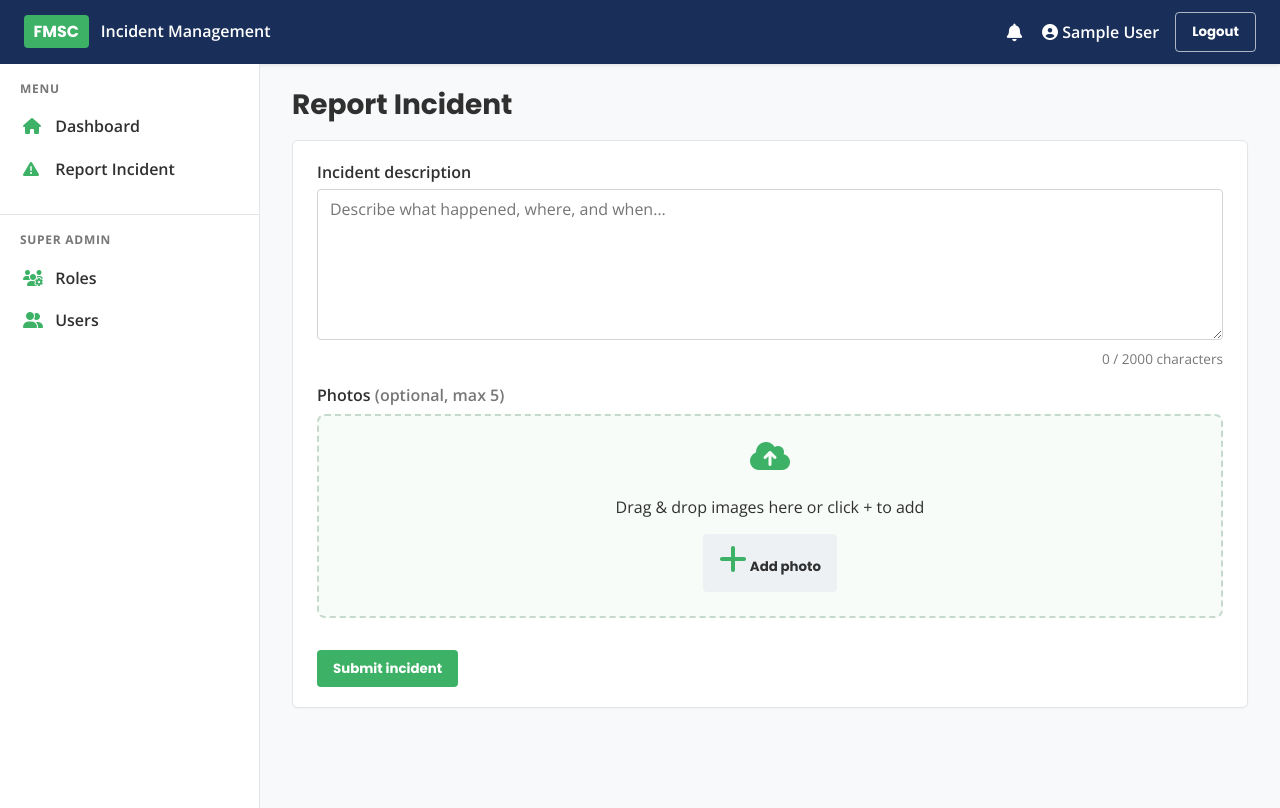
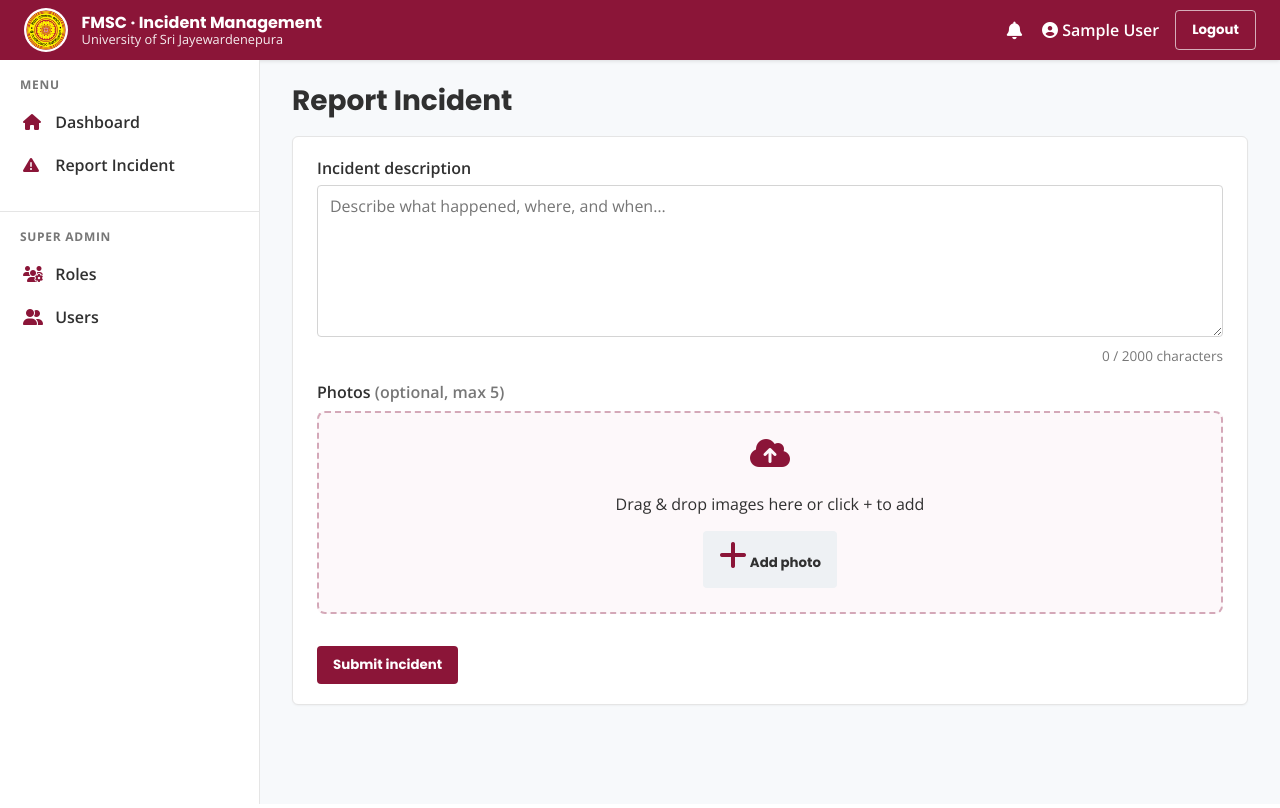
Before and after one commit to LEOQuester/incident-management, a Django app: page /incidents/report/ in a window 1280 px wide. Run offline with Django 5.2, Linux system fonts and the light colour scheme; the visitor is signed in with stand-in values (Sample User, id 1); data that the repository does not hold is empty; some libraries are stand-ins or nearby versions.

Commit message:
Apply USJ maroon branding and Jayewardenepura logo site-wide
Replace green accents with maroon, add USJ logo to auth and app headers,
and set favicon from the official mark.

Co-authored-by: induwaralakindu09 <induwaralakindu09@gmail.com>

```diff
--- a/static/css/fmsc.css
+++ b/static/css/fmsc.css
@@ -1,7 +1,12 @@
 :root {
-  --fmsc-green: #3db166;
-  --fmsc-green-dark: #2d944f;
+  /* USJ / Jayewardenepura maroon (primary brand) */
+  --usj-maroon: #8b1538;
+  --usj-maroon-dark: #6b102c;
+  --usj-maroon-light: #f5e8ed;
   --fmsc-navy: #192f59;
+  /* Legacy aliases → maroon */
+  --fmsc-green: var(--usj-maroon);
+  --fmsc-green-dark: var(--usj-maroon-dark);
   --fmsc-text: #303030;
   --fmsc-muted: #777;
   --fmsc-border: #e5e5e5;
@@ -36,29 +41,43 @@ a {
   display: flex;
   align-items: center;
   justify-content: space-between;
-  padding: 0.75rem 1.5rem;
-  background: var(--fmsc-navy);
+  padding: 0.5rem 1.5rem;
+  background: var(--usj-maroon);
   color: #fff;
-  box-shadow: 0 1px 4px rgba(0, 0, 0, 0.1);
+  box-shadow: 0 1px 4px rgba(0, 0, 0, 0.12);
 }
 
 .topbar-brand {
   display: flex;
-  align-items: baseline;
-  gap: 0.75rem;
+  align-items: center;
+  gap: 0.85rem;
 }
 
-.brand-mark {
-  background: var(--fmsc-green);
-  color: #fff;
+.brand-logo {
+  width: 44px;
+  height: 44px;
+  object-fit: contain;
+  border-radius: 50%;
+  background: #fff;
+  padding: 2px;
+}
+
+.brand-copy {
+  display: flex;
+  flex-direction: column;
+  line-height: 1.2;
+}
+
+.brand-title {
   font-family: var(--font-heading);
   font-weight: 700;
-  padding: 0.25rem 0.6rem;
-  border-radius: 4px;
+  font-size: 1rem;
 }
 
-.brand-text {
-  font-weight: 600;
+.brand-subtitle {
+  font-size: 0.8rem;
+  opacity: 0.92;
+  font-weight: 400;
 }
 
 .topbar-user {
@@ -440,18 +471,18 @@ a {
 }
 
 .photo-dropzone {
-  border: 2px dashed #c5d9cc;
+  border: 2px dashed #d4a8b8;
   border-radius: 8px;
   padding: 1.5rem;
   text-align: center;
-  background: #f8fcf9;
+  background: #fdf8fa;
   cursor: pointer;
   transition: border-color 0.15s, background 0.15s;
 }
 
 .photo-dropzone.dragover {
-  border-color: var(--fmsc-green);
-  background: #eef9f2;
+  border-color: var(--usj-maroon);
+  background: var(--usj-maroon-light);
 }
 
 .photo-dropzone i {
--- a/templates/base.html
+++ b/templates/base.html
@@ -1,10 +1,11 @@
+<!DOCTYPE html>
 {% load static %}
-<!DOCTYPE html>
 <html lang="en">
 <head>
   <meta charset="UTF-8">
   <meta name="viewport" content="width=device-width, initial-scale=1">
-  <title>{% block title %}{{ page_title|default:"FMSC Incident Management" }}{% endblock %} | FMSC USJ</title>
+  <title>{% block title %}{{ page_title|default:"FMSC Incident Management" }}{% endblock %} | USJ FMSC</title>
+  <link rel="icon" href="{% static 'img/usjp-logo.jpg' %}" type="image/jpeg">
   <link rel="preconnect" href="https://fonts.googleapis.com">
   <link rel="preconnect" href="https://fonts.gstatic.com" crossorigin>
   <link href="https://fonts.googleapis.com/css2?family=Open+Sans:wght@300;400;600;700&family=Poppins:wght@400;600;700&display=swap" rel="stylesheet">
--- a/templates/base_app.html
+++ b/templates/base_app.html
@@ -1,10 +1,14 @@
 {% extends "base.html" %}
+{% load static %}
 {% block body_class %}app-shell{% endblock %}
 {% block body %}
 <header class="topbar">
   <div class="topbar-brand">
-    <span class="brand-mark">FMSC</span>
-    <span class="brand-text">Incident Management</span>
+    <img src="{% static 'img/usjp-logo.jpg' %}" alt="USJ" class="brand-logo" width="44" height="44">
+    <div class="brand-copy">
+      <span class="brand-title">FMSC · Incident Management</span>
+      <span class="brand-subtitle">University of Sri Jayewardenepura</span>
+    </div>
   </div>
   <div class="topbar-user">
     <a href="{% url 'incidents:notifications' %}" class="notification-bell" title="Notifications">
--- a/templates/base_auth.html
+++ b/templates/base_auth.html
@@ -1,9 +1,11 @@
 {% extends "base.html" %}
+{% load static %}
 {% block body_class %}auth-shell{% endblock %}
 {% block body %}
 <div class="auth-wrap">
   <div class="{% block auth_panel_class %}auth-panel{% endblock %}">
     <div class="auth-brand">
+      <img src="{% static 'img/usjp-logo.jpg' %}" alt="University of Sri Jayewardenepura" class="auth-brand-logo" width="88" height="88">
       <h1>Faculty of Management Studies and Commerce</h1>
       <p>University of Sri Jayewardenepura</p>
       <span class="auth-tag">Incident Management Portal</span>
```
Also changed, not shown: other parts of static/css/fmsc.css (+22 -10 lines), templates/includes/brand_logo.html (added, +8 -0 lines), README.md, static/img/usjp-logo.jpg (added).
